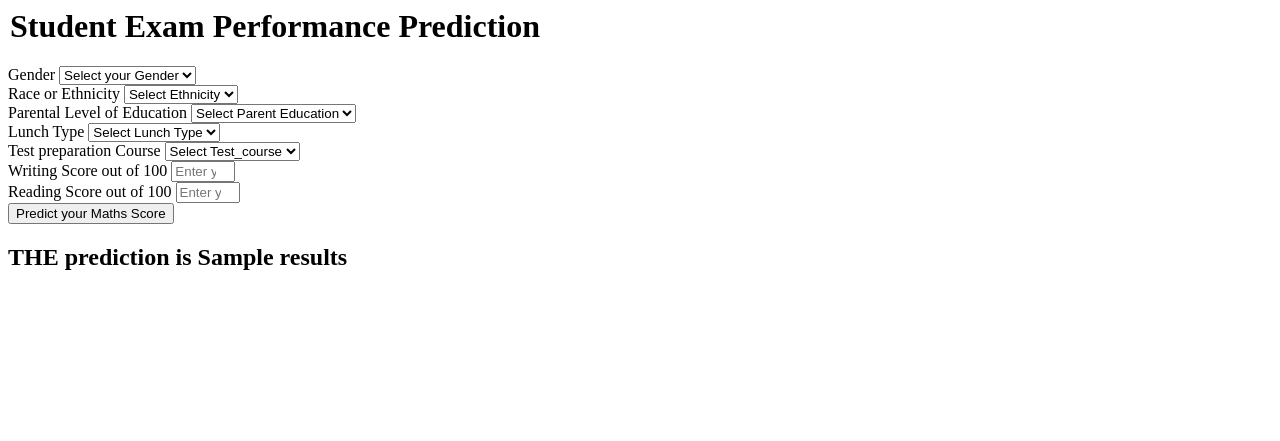
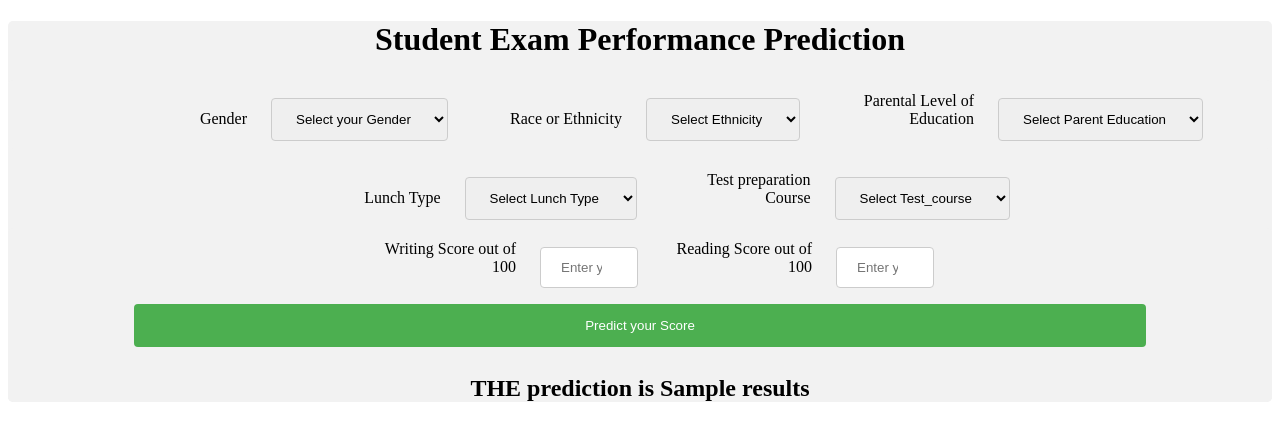
Before and after one commit to Brijesh-Mamgain/mlproject, a Flask app: template templates/home.html in a window 1280 px wide. Shown: the top 441 px of the page. Run offline with Flask 3, Linux system fonts and the light colour scheme; the template is opened without the code that fills it: most values are stand-ins (such as "Sample title", 1, 10 or a date in 2020).

Commit message:
adding html changes

```diff
--- a/templates/home.html
+++ b/templates/home.html
@@ -1,13 +1,56 @@
-<html>
+<!DOCTYPE html>
+<html lang="en">
+<head>
+<meta charset="utf-8">
+<title>Exam Score Predictor</title>
+<style>
+input[type=text], [type=number],select {
+  padding: 12px 20px;
+  margin: 8px 0;
+  display: inline-block;
+  border: 1px solid #ccc;
+  border-radius: 4px;
+  box-sizing: border-box;
+}
 
-<body>
-    <div class="login">
+input[type=submit] {
+  width: 80%;
+  background-color: #4CAF50;
+  color: white;
+  padding: 14px 20px;
+  margin: 8px 0;
+  border: none;
+  border-radius: 4px;
+  cursor: pointer;
+}
+
+input[type=submit]:hover {
+  background-color: #45a049;
+}
+
+div {
+  border-radius: 5px;
+  background-color: #f2f2f2;
+  margin-bottom: 10px;
+}
+label
+{
+    display: inline-block;
+    width: 150px;
+    text-align: right;
+    padding: 12px 20px;
+  }
+</style>
+</head>
+
+<body style="text-align:center;">
+    <div >
         <form action="{{ url_for('predict_datapoint')}}" method="post">
             <h1>
             <legend>Student Exam Performance Prediction</legend>
         </h1>
-            <div class="mb-3">
-                <label class="form-label">Gender</label>
+              <div>
+                <label>Gender</label>
                 <select class="form-control" name="gender" placeholder="Enter you Gender" required>
                     <option class="placeholder" selected disabled value="">Select your Gender</option>
                     <option value="male">
@@ -17,9 +60,9 @@
                         Female
                     </option>
                 </select>
-            </div>
-            <div class="mb-3">
-                <label class="form-label">Race or Ethnicity</label>
+
+
+                <label>Race or Ethnicity</label>
                 <select class="form-control" name="ethnicity" placeholder="Enter you ethnicity" required>
                     <option class="placeholder" selected disabled value="">Select Ethnicity</option>
                     <option value="group A">
@@ -38,9 +81,9 @@
                         Group E
                     </option>
                 </select>
-            </div>
-            <div class="mb-3">
-                <label class="form-label">Parental Level of Education</label>
+
+
+                <label>Parental Level of Education</label>
                 <select class="form-control" name="parental_level_of_education" placeholder="Enter you Parent Education" required>
                     <option class="placeholder" selected disabled value="">Select Parent Education</option>
                     <option value="associate's degree">
@@ -63,8 +106,8 @@
                     </option>
                 </select>
             </div>
-            <div class="mb-3">
-                <label class="form-label">Lunch Type</label>
+
+                <label>Lunch Type</label>
                 <select class="form-control" name="lunch" placeholder="Enter you Lunch" required>
                     <option class="placeholder" selected disabled value="">Select Lunch Type</option>
                     <option value="free/reduced">
@@ -74,9 +117,9 @@
                         standard
                     </option>
                 </select>
-            </div>
-            <div class="mb-3">
-                <label class="form-label">Test preparation Course</label>
+
+
+                <label>Test preparation Course</label>
                 <select class="form-control" name="test_preparation_course" placeholder="Enter you Course" required>
                     <option class="placeholder" selected disabled value="">Select Test_course</option>
                     <option value="none">
@@ -86,22 +129,24 @@
                         Completed
                     </option>
                 </select>
-            </div>
-            <div class="mb-3">
-                <label class="form-label">Writing Score out of 100</label>
+
+               <div>
+                <label>Writing Score out of 100</label>
                 <input class="form-control" type="number" name="reading_score" placeholder="Enter your Reading score" min='0' max='100' />
-            </div>
-            <div class="mb-3">
-                <label class="form-label">Reading Score out of 100</label>
+
+
+                <label>Reading Score out of 100</label>
                 <input class="form-control" type="number" name="writing_score" placeholder="Enter your Reading Score" min='0' max='100' />
-            </div>
-            <div class="mb-3">
-                <input class="btn btn-primary" type="submit" value="Predict your Maths Score" required />
+
+
+                <input type="submit" value="Predict your Score" required />
+
+
+                <h2>THE  prediction is {{results}} </h2>
             </div>
         </form>
-        <h2>
-       THE  prediction is {{results}}
-    </h2>
+
+    </div>
 
 </body>
 
```
Also changed, not shown: application.py (added, +44 -0 lines).
